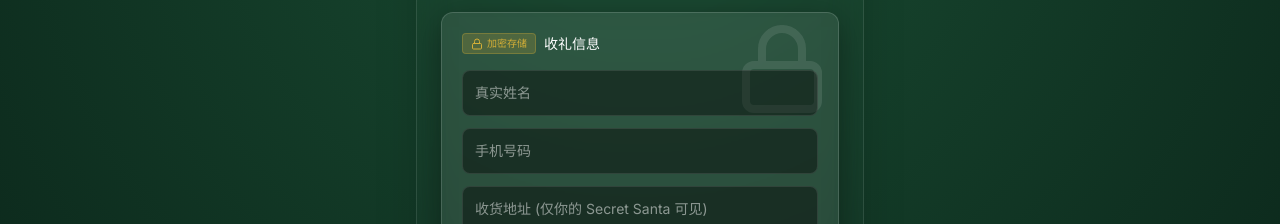
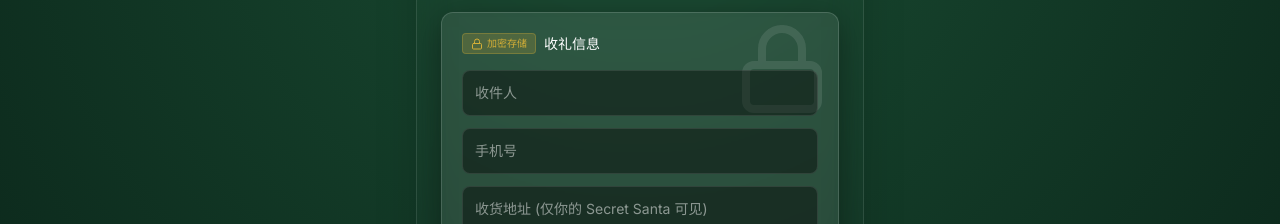
Before and after one commit to umitsurumi/secret-santa, a Next.js app: page /join/1 in a window 1280 px wide. Shown: the part 287-511 px from the top of the page. Built offline with nearby package versions, Linux system fonts and the light colour scheme; no server answers; the database is empty; a web font is replaced by a local one.

Commit message:
fix: some words change

```diff
--- a/app/create/page.tsx
+++ b/app/create/page.tsx
@@ -29,7 +29,7 @@ export default function CreateEvent() {
     } | null>(null);
 
     const [formData, setFormData] = useState({
-        name: "2023 设计部圣诞派对",
+        name: "2025 圣诞派对",
         deadline: "",
         description: "",
     });
@@ -211,7 +211,7 @@ export default function CreateEvent() {
                             <div className="mt-auto pt-6 border-t border-white/10 space-y-3">
                                 <button
                                     onClick={handleGoToDashboard}
-                                    className="w-full bg-gradient-to-r from-christmas-gold to-yellow-600 text-white font-bold py-4 rounded-xl shadow-lg hover:shadow-xl hover:scale-[1.02] transition-all flex items-center justify-center gap-2"
+                                    className="w-full bg-linear-to-r from-christmas-gold to-yellow-600 text-white font-bold py-4 rounded-xl shadow-lg hover:shadow-xl hover:scale-[1.02] transition-all flex items-center justify-center gap-2"
                                 >
                                     进入管理后台
                                     <Share2 className="w-4 h-4" />
@@ -330,7 +330,7 @@ export default function CreateEvent() {
                         {/* Footer Warning & Submit */}
                         <div className="mt-auto pt-6 border-t border-white/10">
                             <div className="flex gap-3 items-start bg-red-500/20 p-3 rounded-lg border border-red-500/30 mb-4">
-                                <AlertOctagon className="w-5 h-5 text-red-300 mt-0.5 flex-shrink-0" />
+                                <AlertOctagon className="w-5 h-5 text-red-300 mt-0.5 shrink-0" />
                                 <p className="text-xs text-red-200 leading-relaxed">
                                     活动创建后将生成唯一的{" "}
                                     <strong>Admin Key</strong>
@@ -340,7 +340,7 @@ export default function CreateEvent() {
                             <button
                                 type="submit"
                                 disabled={isSubmitting}
-                                className="w-full bg-gradient-to-r from-christmas-gold to-yellow-600 text-white font-bold py-4 rounded-xl shadow-lg hover:shadow-xl hover:scale-[1.02] transition-all flex items-center justify-center gap-2 disabled:opacity-70 disabled:cursor-not-allowed"
+                                className="w-full bg-linear-to-r from-christmas-gold to-yellow-600 text-white font-bold py-4 rounded-xl shadow-lg hover:shadow-xl hover:scale-[1.02] transition-all flex items-center justify-center gap-2 disabled:opacity-70 disabled:cursor-not-allowed"
                             >
                                 {isSubmitting ? (
                                     <>
--- a/app/host/[id]/dashboard/page.tsx
+++ b/app/host/[id]/dashboard/page.tsx
@@ -790,7 +790,7 @@ export default function HostDashboard() {
                             disabled={
                                 isMatching || activity.participants.length < 2
                             }
-                            className="w-full bg-gradient-to-r from-christmas-gold to-yellow-600 text-white font-bold py-3 rounded-xl shadow-lg hover:shadow-xl hover:scale-[1.02] transition-all flex items-center justify-center gap-2 disabled:opacity-50 disabled:cursor-not-allowed"
+                            className="w-full bg-linear-to-r from-christmas-gold to-yellow-600 text-white font-bold py-3 rounded-xl shadow-lg hover:shadow-xl hover:scale-[1.02] transition-all flex items-center justify-center gap-2 disabled:opacity-50 disabled:cursor-not-allowed"
                         >
                             {isMatching ? (
                                 <Loader2 className="w-4 h-4 animate-spin" />
--- a/app/join/[id]/page.tsx
+++ b/app/join/[id]/page.tsx
@@ -197,7 +197,7 @@ export default function RegistrationPage({
                                     value={formData.realName}
                                     onChange={handleChange}
                                     type="text"
-                                    placeholder="真实姓名"
+                                    placeholder="收件人"
                                     className="w-full glass-input p-3 rounded-lg text-sm bg-black/40"
                                 />
                                 <input
@@ -205,7 +205,7 @@ export default function RegistrationPage({
                                     value={formData.phone}
                                     onChange={handleChange}
                                     type="tel"
-                                    placeholder="手机号码"
+                                    placeholder="手机号"
                                     className="w-full glass-input p-3 rounded-lg text-sm bg-black/40"
                                 />
                                 <textarea
--- a/app/reveal/[id]/page.tsx
+++ b/app/reveal/[id]/page.tsx
@@ -235,7 +235,7 @@ export default function RevealResultPage() {
                             </div>
                             <div>
                                 <label className="block text-xs font-medium text-white/60 mb-1">
-                                    真实姓名
+                                    收件人
                                 </label>
                                 <input
                                     value={editForm.realName}
```
